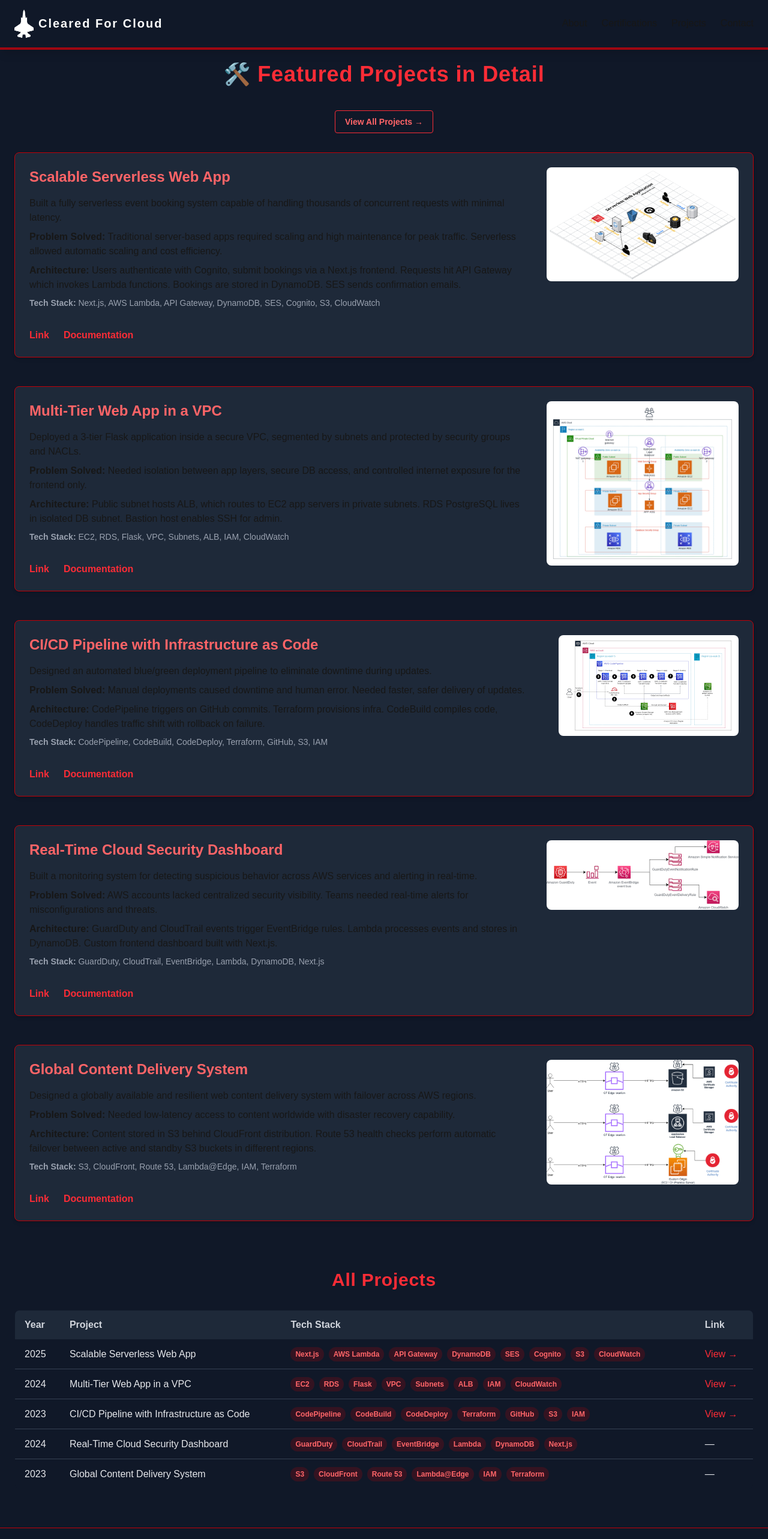
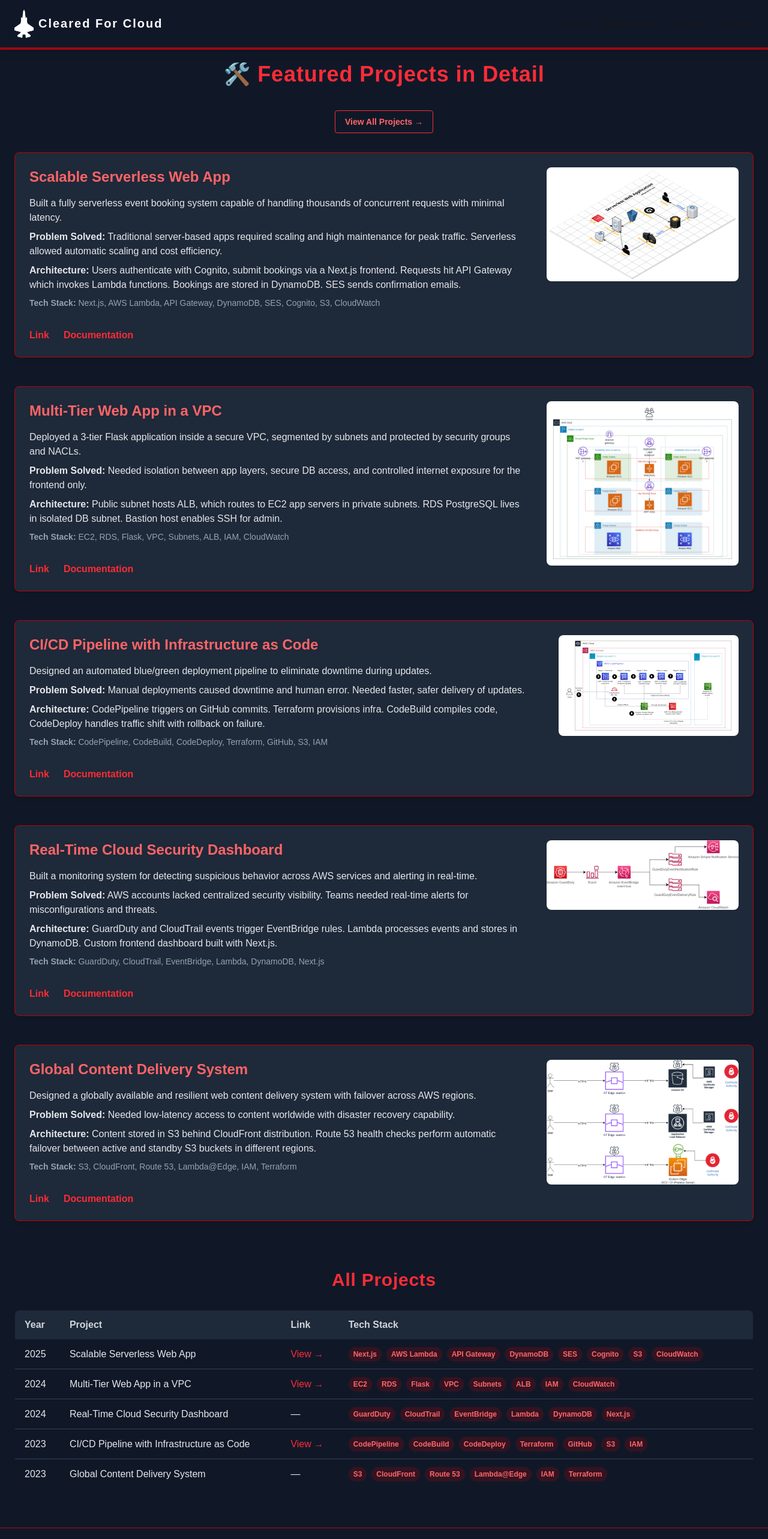
Before and after one commit to andrewmudge/clearedforcloud, a Next.js app: page /projects in a window 1280 px wide. Shown: the top 2566 px of the page at 60% size. Built offline with nearby package versions, Linux system fonts and the light colour scheme.

Commit message:
fixed mobile black text

```diff
--- a/app/projects/page.tsx
+++ b/app/projects/page.tsx
@@ -5,13 +5,13 @@
       title: "Scalable Serverless Web App",
       description: (
         <>
-          <p className="mb-2">
+          <p className="mb-2 text-gray-200">
             Built a fully serverless event booking system capable of handling thousands of concurrent requests with minimal latency.
           </p>
-          <p className="mb-2">
+          <p className="mb-2 text-gray-200">
             <strong>Problem Solved:</strong> Traditional server-based apps required scaling and high maintenance for peak traffic. Serverless allowed automatic scaling and cost efficiency.
           </p>
-          <p className="mb-2">
+          <p className="mb-2 text-gray-200">
             <strong>Architecture:</strong> Users authenticate with Cognito, submit bookings via a Next.js frontend. Requests hit API Gateway which invokes Lambda functions. Bookings are stored in DynamoDB. SES sends confirmation emails.
           </p>
           <p className="text-sm text-gray-400 mb-4">
@@ -32,13 +32,13 @@
       title: "Multi-Tier Web App in a VPC",
       description: (
         <>
-          <p className="mb-2">
+          <p className="mb-2 text-gray-200">
             Deployed a 3-tier Flask application inside a secure VPC, segmented by subnets and protected by security groups and NACLs.
           </p>
-          <p className="mb-2">
+          <p className="mb-2 text-gray-200">
             <strong>Problem Solved:</strong> Needed isolation between app layers, secure DB access, and controlled internet exposure for the frontend only.
           </p>
-          <p className="mb-2">
+          <p className="mb-2 text-gray-200">
             <strong>Architecture:</strong> Public subnet hosts ALB, which routes to EC2 app servers in private subnets. RDS PostgreSQL lives in isolated DB subnet. Bastion host enables SSH for admin.
           </p>
           <p className="text-sm text-gray-400 mb-4">
@@ -59,13 +59,13 @@
       title: "CI/CD Pipeline with Infrastructure as Code",
       description: (
         <>
-          <p className="mb-2">
+          <p className="mb-2 text-gray-200">
             Designed an automated blue/green deployment pipeline to eliminate downtime during updates.
           </p>
-          <p className="mb-2">
+          <p className="mb-2 text-gray-200">
             <strong>Problem Solved:</strong> Manual deployments caused downtime and human error. Needed faster, safer delivery of updates.
           </p>
-          <p className="mb-2">
+          <p className="mb-2 text-gray-200">
             <strong>Architecture:</strong> CodePipeline triggers on GitHub commits. Terraform provisions infra. CodeBuild compiles code, CodeDeploy handles traffic shift with rollback on failure.
           </p>
           <p className="text-sm text-gray-400 mb-4">
@@ -86,13 +86,13 @@
       title: "Real-Time Cloud Security Dashboard",
       description: (
         <>
-          <p className="mb-2">
+          <p className="mb-2 text-gray-200">
             Built a monitoring system for detecting suspicious behavior across AWS services and alerting in real-time.
           </p>
-          <p className="mb-2">
+          <p className="mb-2 text-gray-200">
             <strong>Problem Solved:</strong> AWS accounts lacked centralized security visibility. Teams needed real-time alerts for misconfigurations and threats.
           </p>
-          <p className="mb-2">
+          <p className="mb-2 text-gray-200">
             <strong>Architecture:</strong> GuardDuty and CloudTrail events trigger EventBridge rules. Lambda processes events and stores in DynamoDB. Custom frontend dashboard built with Next.js.
           </p>
           <p className="text-sm text-gray-400 mb-4">
@@ -113,13 +113,13 @@
       title: "Global Content Delivery System",
       description: (
         <>
-          <p className="mb-2">
+          <p className="mb-2 text-gray-200">
             Designed a globally available and resilient web content delivery system with failover across AWS regions.
           </p>
-          <p className="mb-2">
+          <p className="mb-2 text-gray-200">
             <strong>Problem Solved:</strong> Needed low-latency access to content worldwide with disaster recovery capability.
           </p>
-          <p className="mb-2">
+          <p className="mb-2 text-gray-200">
             <strong>Architecture:</strong> Content stored in S3 behind CloudFront distribution. Route 53 health checks perform automatic failover between active and standby S3 buckets in different regions.
           </p>
           <p className="text-sm text-gray-400 mb-4">
@@ -137,7 +137,9 @@
     },
   ];
 
-  const summaryProjects = projects.map(({ year, title, techStack, externalLink }) => ({
+  const summaryProjects = [...projects]
+    .sort((a, b) => Number(b.year) - Number(a.year))
+    .map(({ year, title, techStack, externalLink }) => ({
       year,
       name: title,
       techStack,
@@ -215,8 +217,8 @@
               <tr>
                 <th className="px-4 py-3 text-left">Year</th>
                 <th className="px-4 py-3 text-left">Project</th>
+                <th className="px-4 py-3 text-left">Link</th>
                 <th className="px-4 py-3 text-left">Tech Stack</th>
-              <th className="px-4 py-3 text-left">Link</th>
               </tr>
             </thead>
             <tbody className="bg-gray-900 divide-y divide-gray-700 text-gray-200">
@@ -224,16 +226,6 @@
                 <tr key={index} className="hover:bg-gray-800 transition-colors">
                   <td className="px-4 py-3">{project.year}</td>
                   <td className="px-4 py-3 font-medium">{project.name}</td>
-                <td className="px-4 py-3 space-x-2">
-                  {project.techStack.map((tech, i) => (
-                    <span
-                      key={i}
-                      className="inline-block bg-red-700/20 text-red-400 text-xs font-semibold px-2 py-1 rounded-full"
-                    >
-                      {tech}
-                    </span>
-                  ))}
-                </td>
                   <td className="px-4 py-3">
                     {project.link !== "#" ? (
                       <a
@@ -248,6 +240,16 @@
                       "—"
                     )}
                   </td>
+                  <td className="px-4 py-3 space-x-2">
+                    {project.techStack.map((tech, i) => (
+                      <span
+                        key={i}
+                        className="inline-block bg-red-700/20 text-red-400 text-xs font-semibold px-2 py-1 rounded-full"
+                      >
+                        {tech}
+                      </span>
+                    ))}
+                  </td>
                 </tr>
               ))}
             </tbody>
```
Lines whose indentation alone changed are shown as unchanged.
